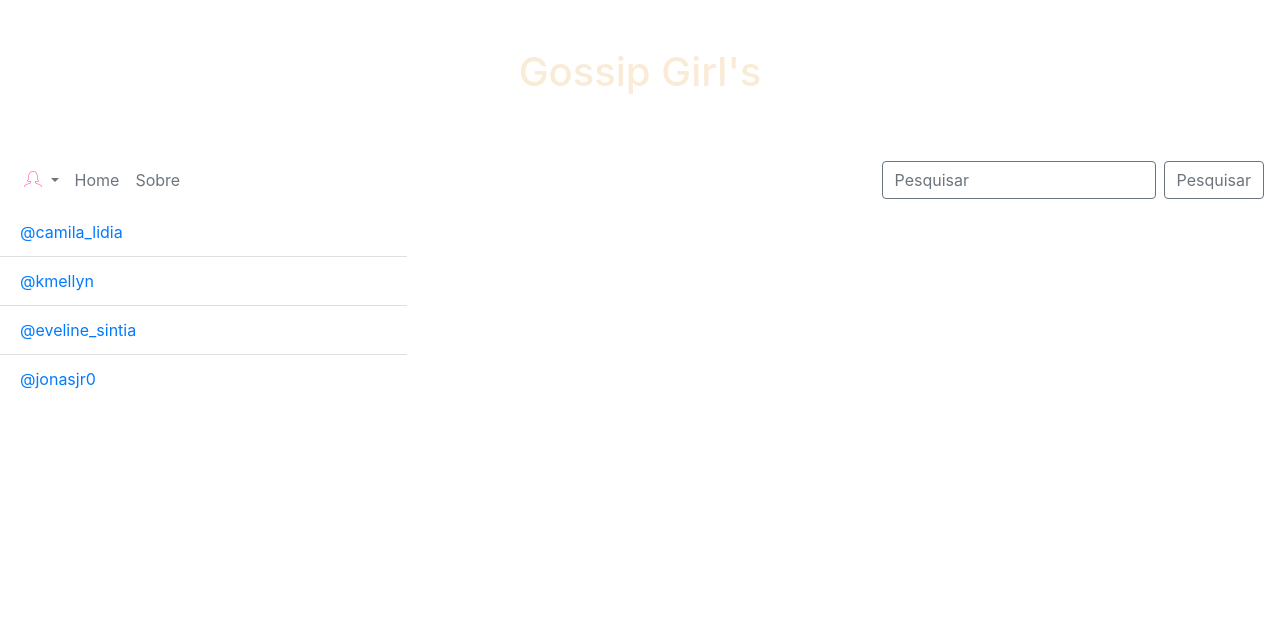
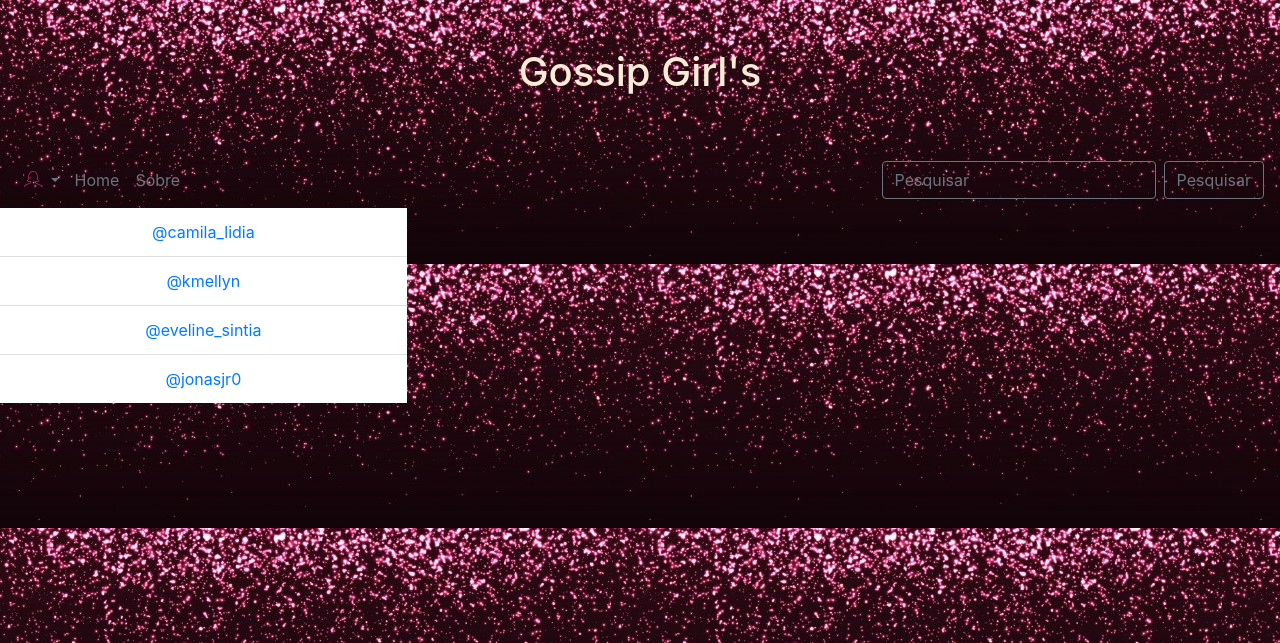
Before and after one commit to kleytonric/Projeto-1.2, a PHP site: page /index.php?pg=footer in a window 1280 px wide. Shown: the top 643 px of the page. Run offline with PHP 8.4, Linux system fonts and the light colour scheme; some web fonts are replaced.

Commit message:
alteração

```diff
--- a/paginas/includes/footer.php
+++ b/paginas/includes/footer.php
@@ -1,19 +1,22 @@
+<body>
+
+
     <footer>
-    <div class="">
+        <div class="menu">
             <div class="row">
-            <div class="col">
+                <div class="col text-center">
                     <ul class="list-group list-group-flush">
                         <li class="list-group-item">  <span class=""></span>
-                    <a href="">@camila_lidia</a>
+                        <a href="https://www.instagram.com/camila_lidia/?hl=pt-br">@camila_lidia</a>
                         </li>
                         <li class="list-group-item"> <span class=""></span>
-                    <a href="">@kmellyn</a>
+                        <a href="https://www.instagram.com/kmellyn/?hl=pt-br">@kmellyn</a>
                         </li>
                         <li class="list-group-item"> <span class=""></span>
-                    <a href="">@eveline_sintia</a>
+                        <a href="https://www.instagram.com/eveline_sintia/?hl=pt-br">@eveline_sintia</a>
                         </li>
                         <li class="list-group-item"> <span class=""></span>
-                    <a href="">@jonasjr0</a>
+                        <a href="https://www.instagram.com/jonasjr0/?hl=pt-br">@jonasjr0</a>
                         </li>
                     </ul>
                 </div>
@@ -37,10 +40,4 @@
 
     <!-- Meu script -->
     <script src="public/js/MeuScript.js"></script>
-
-
-
-
 </body>
-
-</html>
--- a/paginas/includes/header.php
+++ b/paginas/includes/header.php
@@ -29,6 +29,10 @@
 
                 case 'inicial':
                 echo '<link rel="stylesheet" href="public/css/meucss.css">';
+                break;
+
+                case 'footer':
+                echo '<link rel="stylesheet" href="public/css/footer.css">';
                 break;
 
             default:
--- /dev/null
+++ b/public/css/footer.css
@@ -0,0 +1,7 @@
+.menu {
+    background-color: transparent;
+}
+
+body {
+    background-image: url(../img/ouro-rosa.jpg);
+}
--- a/public/css/meucss.css
+++ b/public/css/meucss.css
@@ -18,10 +18,6 @@ header {
     font-family: "rose";
 }
 
-footer {
-    background-image: url(../img/ouro-rosa-textura-de-glitter-particulas-douradas_160081-288.webp);
-}
-
 h1 {
     font-family: "plin";
     font-size: 85px;
```
Lines whose indentation alone changed are shown as unchanged.
